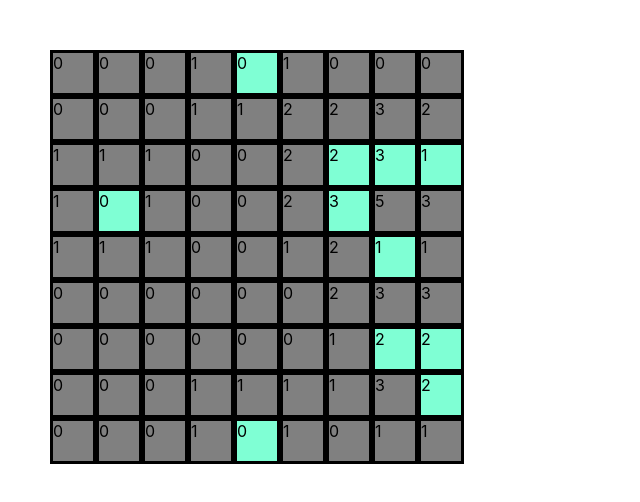
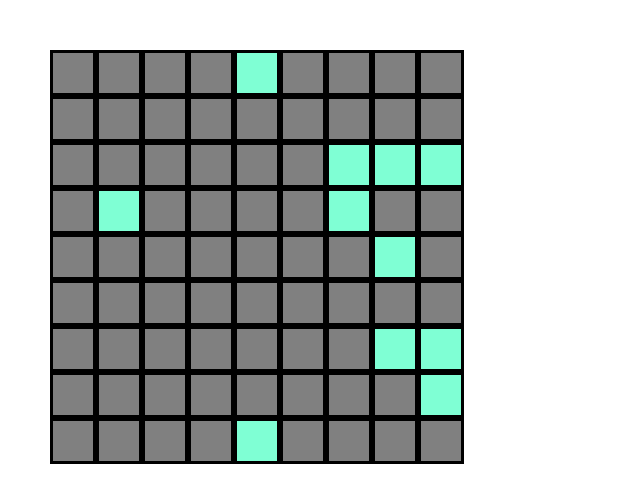
Before and after one commit to kirkland/minesweeper, a React (Create React App) app: page / in a window 1280 px wide. Shown: the top 502 px of the page, without its empty margins (0-640 px from the left). Built offline with nearby package versions, Linux system fonts and the light colour scheme.

Commit message:
Only reveal adjacent bombs on reveal

```diff
--- a/src/components/Cell.js
+++ b/src/components/Cell.js
@@ -15,7 +15,7 @@ export default function Cell(props) {
 
   return (
     <div className={`cell ${cellClass}`} onClick={clickHandler}>
-      {state.adjacentBombs}
+      {state.revealed && state.adjacentBombs}
     </div>
   );
 }
```
